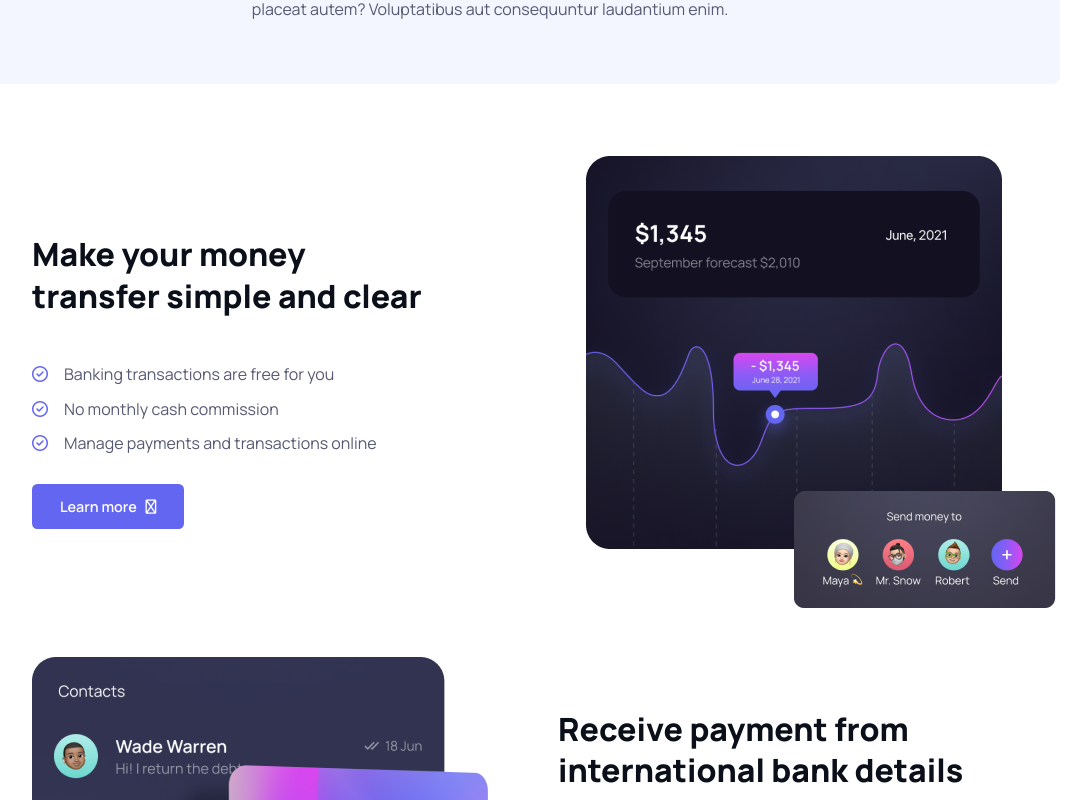
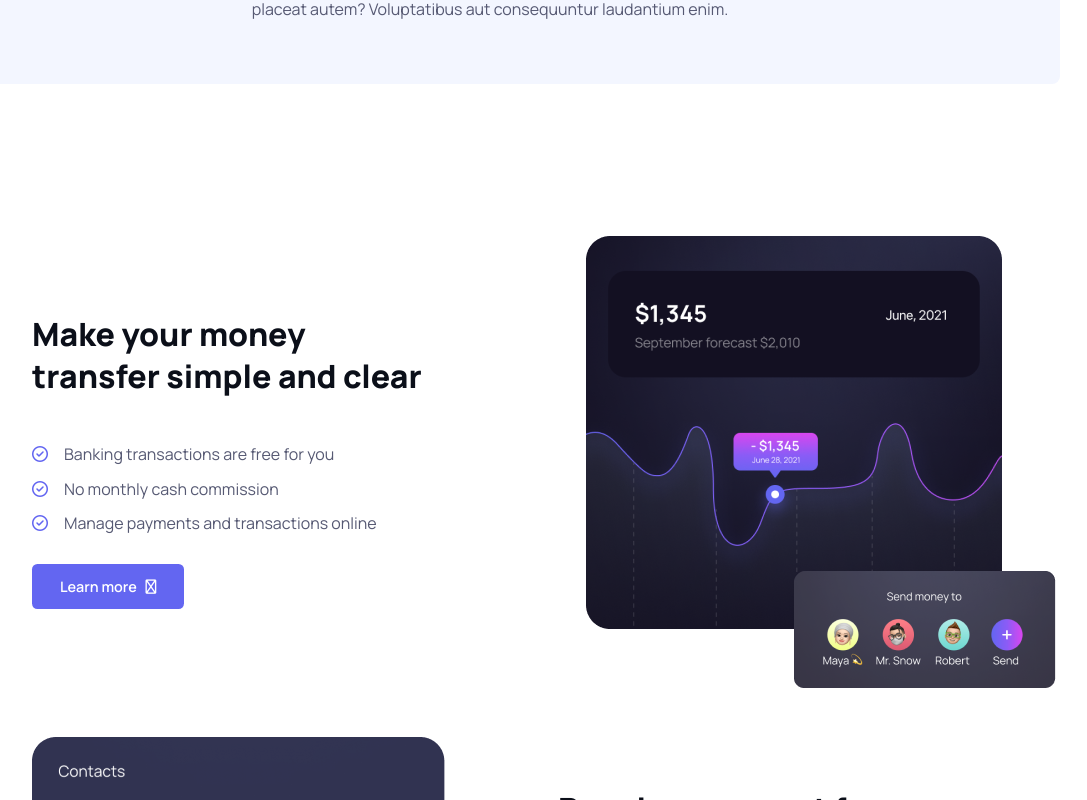
Before and after one commit to MariaFalk-code/Silicon-React, a React (Vite) app: page / in a window 1280 px wide. Shown: the part 2720-3520 px from the top of the page, without its empty margins (150-1237 px from the left). Built offline with nearby package versions, Linux system fonts and the light colour scheme; some icons are missing.

Commit message:
Restructured the components for functions

```diff
--- a/src/App.jsx
+++ b/src/App.jsx
@@ -2,7 +2,8 @@ import "./App.css";
 import Brands from "./components/Brands";
 import Features from "./components/Features";
 import Footer from "./components/Footer";
-import Functionality from "./components/Functionality";
+import MainFunctions from "./components/MainFunctions";
+import MoreFunctions from "./components/MoreFunctions";
 import Header from "./components/Header";
 import Reviews from "./components/Reviews";
 import Faq from "./components/Faq";
@@ -20,7 +21,8 @@ function App() {
         <main className="main flex-column gap-5">
           <Brands />
           <Features />
-          <Functionality />
+          <MainFunctions />
+          <MoreFunctions />
           <Reviews />
           <Faq />
           <Newsletter />
--- a/src/components/Functionality.jsx
+++ /dev/null
@@ -1,13 +0,0 @@
-import Carousel from "./Carousel"
-import MoreFunctions from "./MoreFunctions"
-
-const Functionality = () => {
-  return (
-    <section className="functionality">
-      <Carousel />
-      <MoreFunctions />
-    </section>
-  )
-}
-
-export default Functionality
--- a/src/components/MainFunctions.jsx
+++ b/src/components/MainFunctions.jsx
@@ -1,12 +1,9 @@
-// import IphoneBaseCarousel from "../assets/Pictures desktop/iPhone base-carousel.png";
-// import IphoneOverlay1 from "../assets/Pictures desktop/iPhone overlay-1.png";
-// import IphoneOverlay2 from "../assets/Pictures desktop/iPhone overlay-2.png";
-// import IphoneOverlay3 from "../assets/Pictures desktop/iPhone overlay-3.png";
+import Carousel from "./Carousel";
 
-// const MainFunctions = () => {
-//   return (
+const MainFunctions = () => {
+  return (
+   <Carousel />
+  );
+};
 
-//   );
-// };
-
-// export default MainFunctions;
+export default MainFunctions;
```
